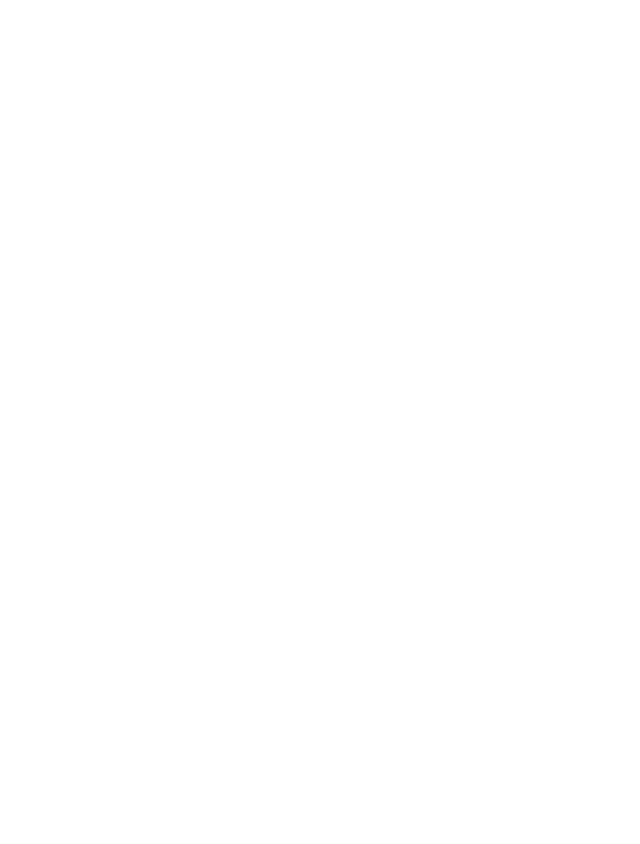
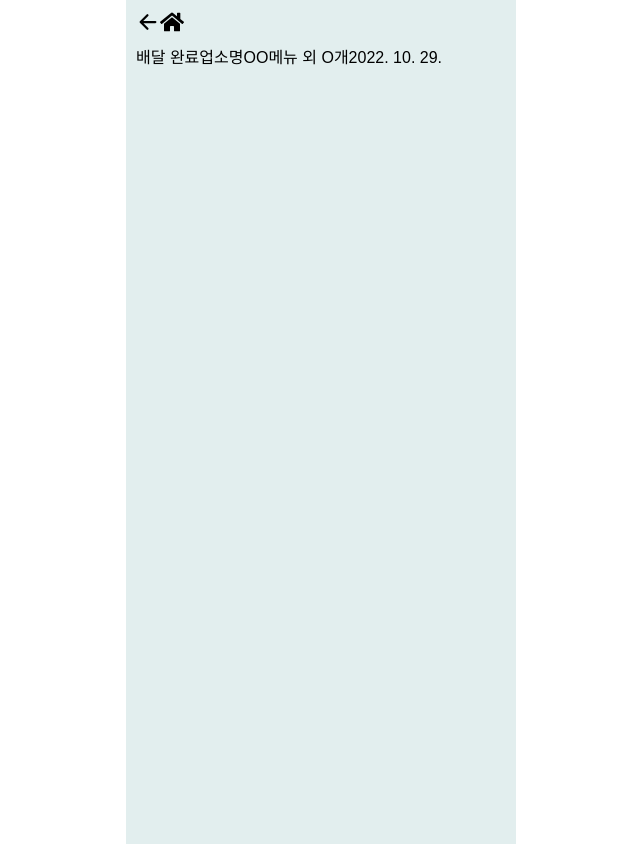
Before and after one commit to F4-Clone-Coding/Frontend, a React (Create React App) app: page /order in a window 1280 px wide. Before the commit this address had no page. Shown: the whole page, without its empty margins (319-959 px from the left). Before the commit the page ends 800 px from the top, so only its background shows below. Built offline with nearby package versions, Linux system fonts and the light colour scheme; a web font is replaced by a local one.

Commit message:
order first

```diff
--- a/src/pages/OrderGet.jsx
+++ b/src/pages/OrderGet.jsx
@@ -2,15 +2,21 @@
 
 import Layout from "../components/Layout";
 import Header from "../components/Header";
-import Button from "../elements/button";
+
+import styled from "styled-components";
 
 const OrderGet = () => {
   return (
     <Layout>
       <Header />
-      <StBtnBox>
-        <Button btn="btn1">주문하러 가기</Button>
-      </StBtnBox>
+      <div
+        style={{ padding: "50px 10px 10px", display: "flex", rowGap: "50px" }}
+      >
+        <p>배달 완료</p>
+        <p>업소명</p>
+        <p>OO메뉴 외 O개</p>
+        <p>2022. 10. 29.</p>
+      </div>
     </Layout>
   );
 };
--- a/src/pages/OrderPost.jsx
+++ b/src/pages/OrderPost.jsx
@@ -1,14 +1,13 @@
 import React, { useState, useEffect } from "react";
+import { useParams } from "react-router-dom";
 import { useDispatch } from "react-redux";
 import Layout from "../components/Layout";
 import Header from "../components/Header";
 import Button from "../elements/button";
+import Menu from "../components/MenuCard";
 import { getAllMenu } from "../redux/modules/menuSlice";
 
 import styled from "styled-components";
-import { useParams } from "react-router-dom";
-import Menu from "../components/MenuCard";
-// import Menu from "../components/Menu";
 
 const OrderPost = () => {
   const dispatch = useDispatch();
--- a/src/router/router.js
+++ b/src/router/router.js
@@ -12,7 +12,7 @@
       <Routes>
         <Route path="/" element={<Store />} />
         <Route path="/post" element={<OrderPost />} />
-        <Route path="/order/:storeId" element={<OrderGet />} />
+        <Route path="/order" element={<OrderGet />} />
         <Route path="/user/login" element={<Login />} />
         <Route path="/user/signup" element={<Signup />} />
       </Routes>
```
